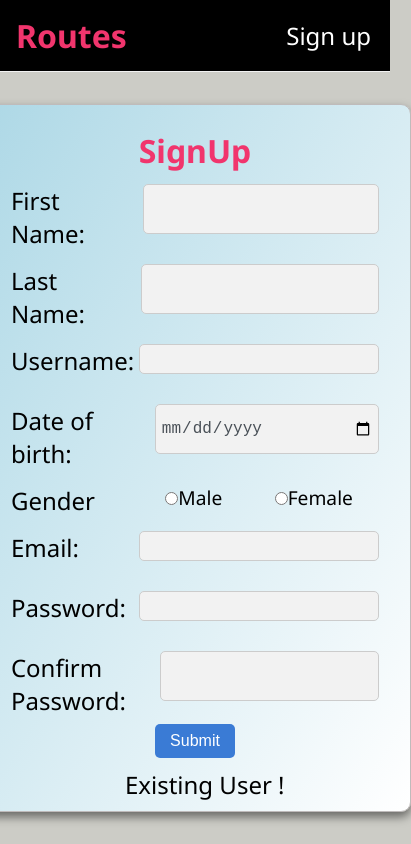
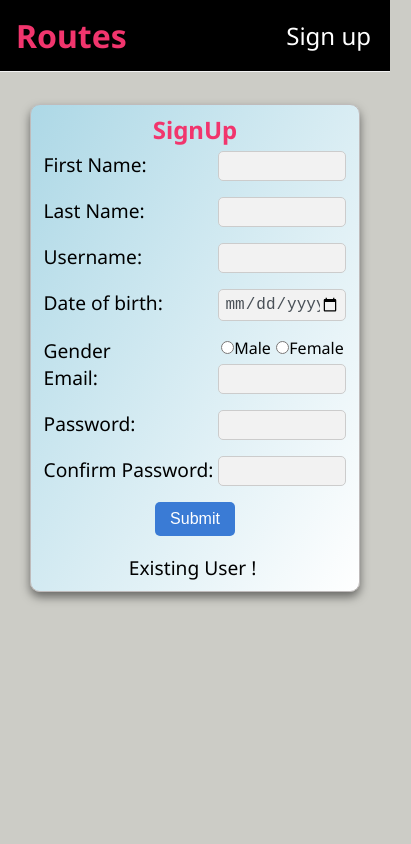
Before and after one commit to MadhavaRaoKolla/Routers, a React app: page /register in a window 390 px wide. Shown: the whole page, 411 px wide, since content can reach past the window. Built offline with nearby package versions, Linux system fonts and the light colour scheme; the HTML template or start-up script is replaced by a standard one.

Commit message:
sign up and login pages are responsive now

```diff
--- a/src/Components/Nav/Nav.scss
+++ b/src/Components/Nav/Nav.scss
@@ -5,6 +5,7 @@
     border-bottom: 1px solid #f2f2f2;
     background-color: black;
     height: 4.5rem;
+    width: 100%;
   }
 
   h1{
--- a/src/Pages/Login/Login.scss
+++ b/src/Pages/Login/Login.scss
@@ -5,8 +5,8 @@
     justify-content: center;
     flex-direction: column;
     margin-top: 3rem;
-    height: 50vh;
-    width: 30rem;
+    height: 45vh;
+    width: 26rem;
     padding: 0 2rem;
     border-radius: 8px;
     box-shadow: 0 5px 10px rgba(7, 7, 7, 0.5);
@@ -21,22 +21,21 @@
         h1 {
             font-size: 2rem;
             text-align: center;
-            margin-bottom: 1.5rem;
-            padding: 5px;
+            margin: 1rem 0;
         }
 
         label {
             margin-bottom: .5rem;
-            font-size: 1.5rem;
+            font-size: 1.2rem;
         }
 
         input[type="text"],
         input[type="password"] {
-            padding: 10px;
+            padding: 8px 5px;
             margin-bottom: 0.5rem;
             border-radius: 5px;
             font-size: 1rem;
-            width: 25rem;
+            width: 20rem;
             border: 1px solid #ced4da;
             background-color: #f8f9fa;
             color: #495057;;
@@ -71,7 +70,7 @@
     }
 
     a {
-        padding: 1rem 1rem 1rem 2rem;
+        padding: 1rem 0;
         font-size: 1.2rem;
         color: black;
         &:hover{
@@ -79,3 +78,24 @@
         }
     }
 }
+
+
+@media (max-width:440px){
+    .login{
+
+        width: 20rem;
+        .form{
+            h1{
+                margin: 0.5rem;
+            }
+            input[type="text"],input[type="password"]{
+                padding: 5px 0;
+                width: 15rem;
+            }
+        }
+        a{
+            font-size: 1rem;
+            padding: 10px 0;
+        }
+    }
+}
--- a/src/Pages/Register/Register.scss
+++ b/src/Pages/Register/Register.scss
@@ -1,5 +1,4 @@
-
-.signup{
+.signup {
   display: flex;
   flex-direction: column;
   justify-content: center;
@@ -7,29 +6,30 @@
   border-radius: 10px;
   box-shadow: 0 5px 10px rgba(7, 7, 7, 0.5);
   border: 1px solid #bfbbbb;
-  background:linear-gradient(300deg,white,lightblue);
+  background: linear-gradient(300deg, white, lightblue);
 
-  .signup-form{
+  .signup-form {
     display: flex;
     flex-direction: column;
     justify-content: center;
     padding: 1.5rem;
     padding-bottom: 0;
     font-size: 1.5rem;
-
-    h1{
+    h1 {
       text-align: center;
       padding-bottom: 5px;
     }
 
-    .form-group{
+    .form-group {
       display: flex;
       justify-content: space-between;
       padding: 5px;
       margin: 2px;
 
-      input[type="text"],input[type="date"],
-      input[type="email"],input[type="password"]{
+      input[type="text"],
+      input[type="date"],
+      input[type="email"],
+      input[type="password"] {
         width: 15rem;
         padding: 5px;
         margin: 0 0 1rem 5px;
@@ -43,23 +43,18 @@
           color: red;
         }
       }
-      input[type="text"],input[type="password"],
-      input[type="email"]{
-        color: #495057;
-      }
 
-      .genders{
+      .genders {
         display: flex;
         font-size: 1.2rem;
         justify-content: space-around;
         width: 15rem;
-
-        .radio{
+        .radio {
           color: red;
         }
       }
 
-      .error{
+      .error {
         font-size: 1rem;
         text-align: center;
         font-weight: 500;
@@ -67,7 +62,7 @@
       }
     }
 
-    .submit{
+    .submit {
       width: 5rem;
       padding: 8px;
       font-size: 1rem;
@@ -77,22 +72,95 @@
       color: white;
       transition: transform 0.2s ease;
       cursor: pointer;
-      &:hover{
-             transform: scale(1.1);
+
+      &:hover {
+        transform: scale(1.1);
       }
     }
-    .button{
+
+    .button {
       display: flex;
       justify-content: center;
+    }
   }
-  }
-
-  a{
+  a {
     padding: 10px;
     padding-left: 30%;
     color: black;
-    &:hover{
+    &:hover {
       color: #f1356d;
     }
   }
 }
+
+@media (max-width: 600px) {
+  .signup {
+    .signup-form {
+      .form-group {
+        .genders{
+          width: 10rem;
+        }
+        input[type="text"],
+        input[type="date"],
+        input[type="email"],
+        input[type="password"] {
+          width: 10rem;
+        }
+      }
+
+      .genders {
+        width: 8rem;
+      }
+    }
+  }
+}
+
+@media (max-width: 500px) {
+  .signup {
+    .signup-form {
+      .form-group {
+        font-size: 1.3rem;
+        input[type="text"],
+        input[type="date"],
+        input[type="email"],
+        input[type="password"] {
+          width: 10rem;
+        }
+      }
+
+      .genders {
+        width: 7rem;
+      }
+    }
+  }
+}
+
+@media (max-width: 400px) {
+  .signup {
+    .signup-form {
+      padding: 0.5rem;
+      h1{
+        font-size: 1.5rem;
+      }
+      .form-group {
+        .genders{
+          width: 8rem;
+          font-size: 1rem;
+        }
+        font-size: 1.2rem;
+        padding: 0 5px;
+        margin: 0;
+        input[type="text"],
+        input[type="date"],
+        input[type="email"],
+        input[type="password"] {
+          width: 8rem;
+        }
+      }
+    }
+    a{
+      font-size: 1.2rem;
+      padding-left: 25%;
+    }
+  }
+}
```
Also changed, not shown: data/form.json (+1 -11 lines).
